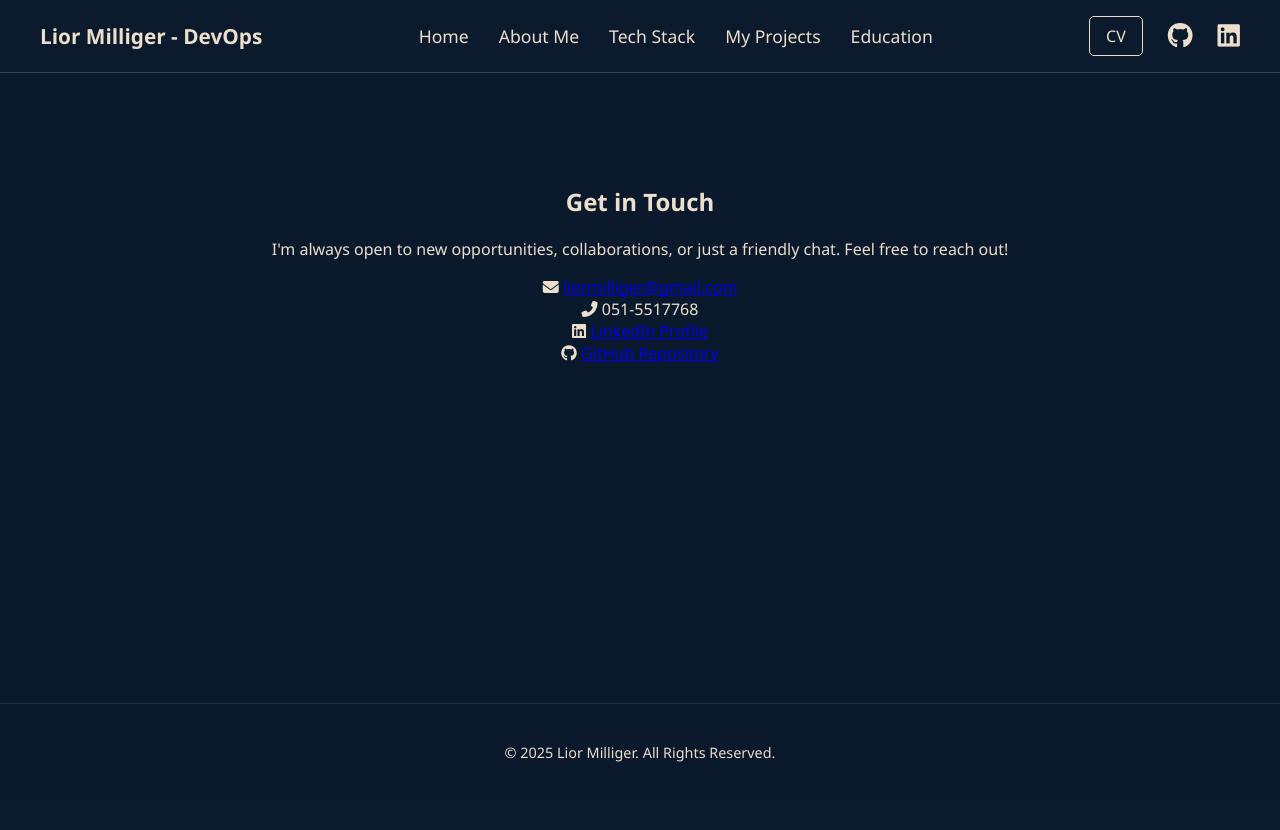
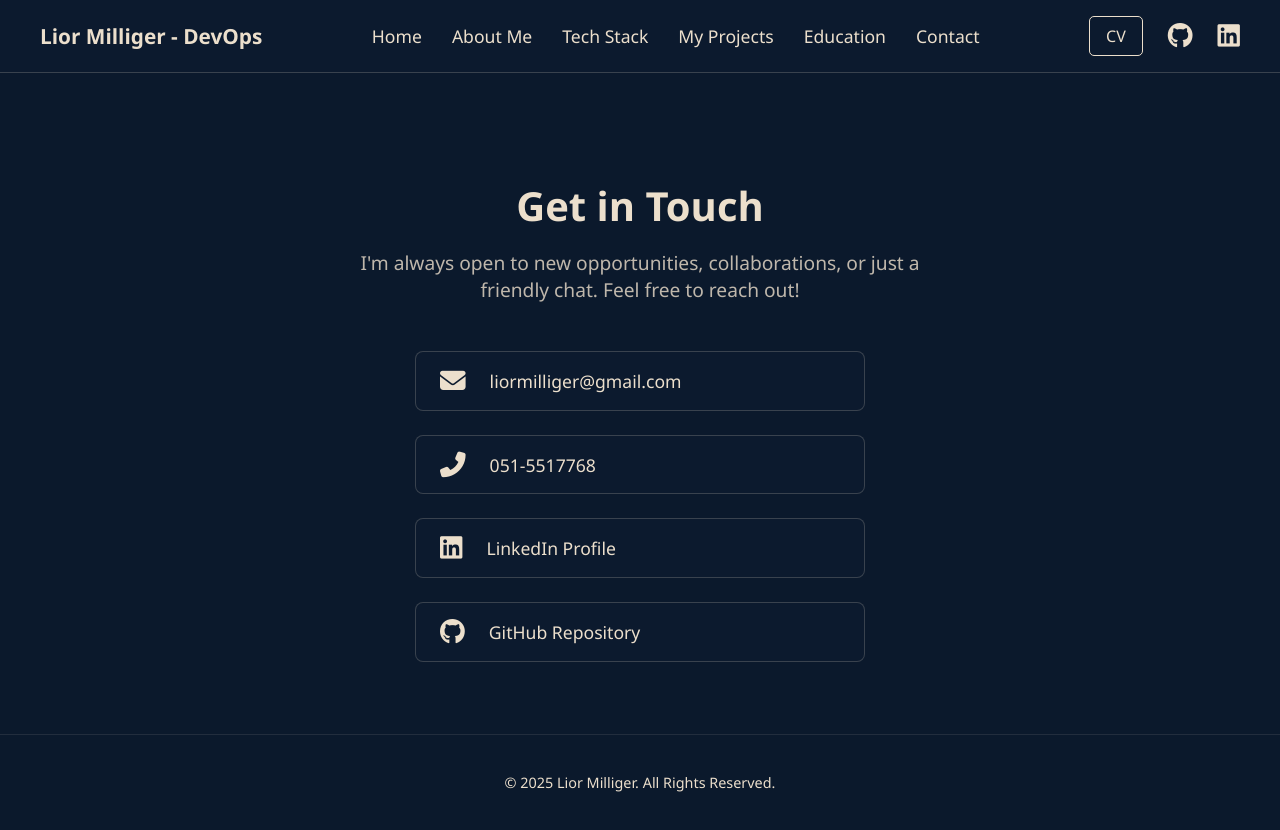
Before and after one commit to liormilliger/mywebsite-app, a Flask app: page /contact in a window 1280 px wide. Before the commit the page ends 762 px from the top, so only its background shows below. Run offline with Flask 3, Linux system fonts and the light colour scheme.

Commit message:
contact page style went wrong and fixed here

```diff
--- a/app/static/css/style.css
+++ b/app/static/css/style.css
@@ -124,7 +124,6 @@ footer {
     padding-right: 2.5rem; /* Increased padding */
 }
 
-/* New styles for the category frames */
 .tech-category-frame {
     border: 1px solid rgba(236, 223, 204, 0.2);
     border-radius: 8px;
@@ -150,7 +149,6 @@ footer {
     gap: 5px;
 }
 
-/* Adjusted styles for the tech links (icon + text) */
 .tech-link {
     display: flex;
     align-items: center;
@@ -188,7 +186,6 @@ footer {
     transition: color 0.3s ease;
 }
 
-/* Styles for the right-side content display */
 .tech-display {
     flex: 3;
 }
@@ -224,7 +221,59 @@ footer {
 
 /* --- CONTACT PAGE STYLES --- */
 #contact {
-    padding: 60px 0;
+    max-width: 800px;
+    margin: 0 auto;
+    padding: 40px 0;
     text-align: center;
 }
-/* ... (rest of your CSS is unchanged) ... */
+
+#contact h2 {
+    font-size: 2.5rem;
+    margin-bottom: 1rem;
+}
+
+#contact p {
+    font-size: 1.2rem;
+    color: rgba(236, 223, 204, 0.8);
+    max-width: 600px;
+    margin: 0 auto 3rem auto;
+}
+
+.contact-info {
+    display: flex;
+    flex-direction: column;
+    align-items: center;
+    gap: 1.5rem; /* Space between each contact item */
+}
+
+.contact-item {
+    display: flex;
+    align-items: center;
+    background-color: #0c1a2e;
+    border: 1px solid rgba(236, 223, 204, 0.2);
+    border-radius: 8px;
+    padding: 1rem 1.5rem;
+    width: 100%;
+    max-width: 400px; /* Controls the width of the contact boxes */
+    transition: background-color 0.3s ease;
+}
+
+.contact-item:hover {
+    background-color: rgba(236, 223, 204, 0.05);
+}
+
+.contact-item .icon {
+    font-size: 1.6rem;
+    color: #ECDFCC;
+    margin-right: 1.5rem; /* Space between icon and text */
+}
+
+.contact-item a, .contact-item span {
+    font-size: 1.1rem;
+    color: #ECDFCC;
+    text-decoration: none;
+}
+
+.contact-item a:hover {
+    text-decoration: underline;
+}
--- a/app/templates/base.html
+++ b/app/templates/base.html
@@ -20,6 +20,7 @@
             <a href="/tech-in-action">Tech Stack</a>
             <a href="/my-projects">My Projects</a>
             <a href="/education">Education</a>
+            <a href="/contact">Contact</a>
         </div>
         <div class="nav-icon-links">
             <a href="{{ url_for('static', filename='files/LiorMilligerCV.pdf') }}" download class="nav-button">CV</a>
```
Also changed, not shown: app/static/js/main.js (added, +8 -0 lines).
